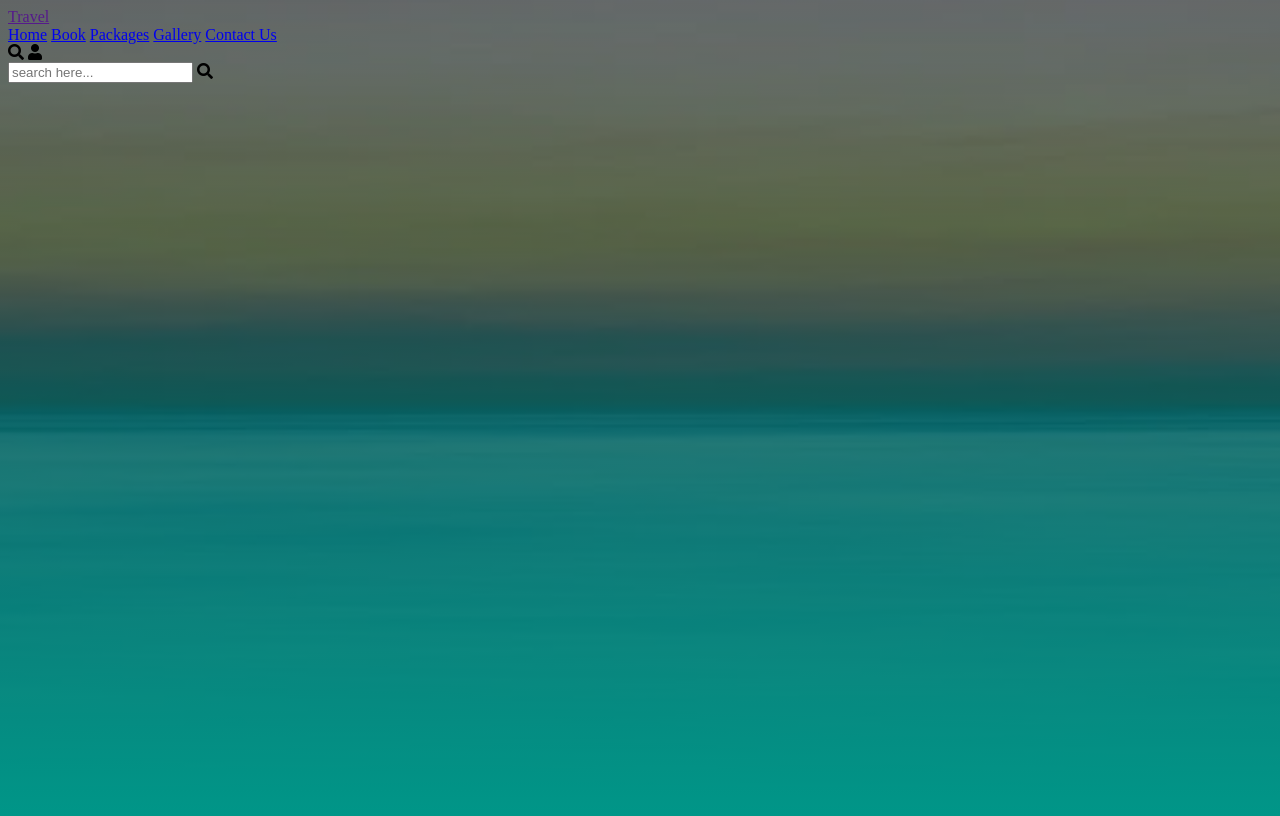
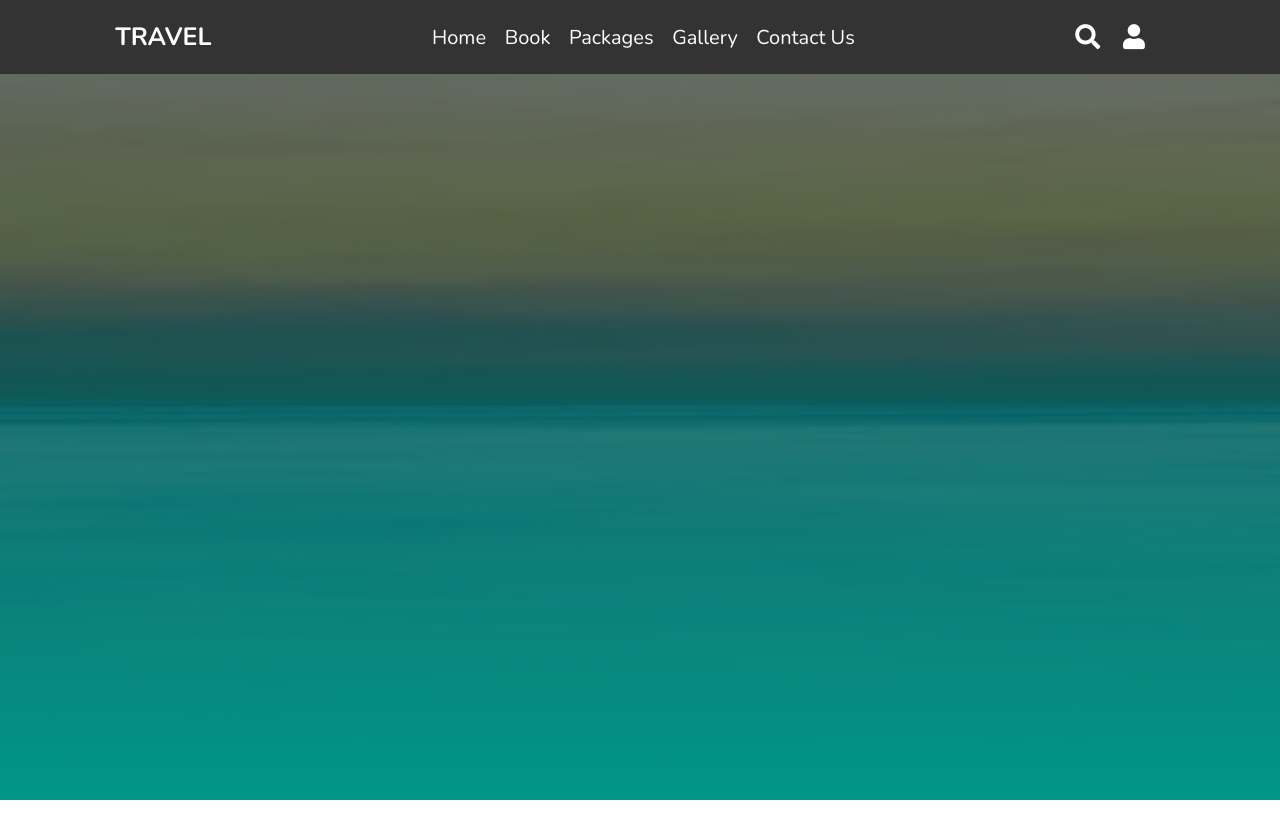
Before and after one commit to Kanchangatla/flightCenter, a plain HTML site: page index.html in a window 1280 px wide. Drawn offline with nearby package versions, Linux system fonts and the light colour scheme.

Commit message:
css file updated

```diff
--- a/CSS/style.css
+++ b/CSS/style.css
@@ -1,4 +1,14 @@
+@import url('https://fonts.googleapis.com/css2?family=Nunito:wght@200;300;400;600;700&display=swap');
 
+*{
+    font-family: 'Nunito', sans-serif;
+    margin:0; padding:0;
+    box-sizing: border-box;
+    text-transform: capitalize;
+    outline: none; border:none;
+    text-decoration: none;
+    transition: all .2s linear;
+  }
 body{
     background: linear-gradient(rgba(0,0,0,0.5),#009688), url(../Images/pexels-photo-1631677.webp);
     background-size: cover;
@@ -6,3 +16,66 @@ body{
     height: 100vh;
     border-radius: 10px;
 }
+
+  html{
+    font-size: 62.5%;
+    overflow-x: hidden;
+    scroll-padding-top: 6rem;
+    scroll-behavior: smooth;
+  }
+  header{
+    position: fixed;
+    top:0; left: 0; right:0;
+    background:#333;
+    z-index: 1000;
+    display: flex;
+    align-items: center;
+    justify-content: space-between;
+    padding:2rem 9%;
+  }
+  header .logo{
+    font-size: 2.5rem;
+    font-weight: bolder;
+    color:#fff;
+    text-transform: uppercase;
+  }
+  header .navbar a{
+    color:#fff;
+    font-size: 2rem;
+    margin:0 .8rem;
+  }
+  header .icons i{
+    font-size: 2.5rem;
+    color:#fff;
+    cursor: pointer;
+    margin-right: 2rem;
+  }
+  header .search-bar-container{
+    position: absolute;
+    top:100%; left: 0; right:0;
+    padding:1.5rem 2rem;
+    background:#333;
+    border-top: .1rem solid rgba(255,255,255,.2);
+    display: flex;
+    align-items: center;
+    z-index: 1001;
+    clip-path: polygon(0 0, 100% 0, 100% 0, 0 0);
+  }
+  header .search-bar-container.active{
+    clip-path: polygon(0 0, 100% 0, 100% 100%, 0 100%);
+  }
+  header .search-bar-container #search-bar{
+    width:100%;
+    padding:1rem;
+    text-transform: none;
+    color:#333;
+    font-size: 1.7rem;
+    border-radius: .5rem;
+  }
+
+  header .search-bar-container label{
+    color:#fff;
+    cursor: pointer;
+    font-size: 3rem;
+    margin-left: 1.5rem;
+  }
```
